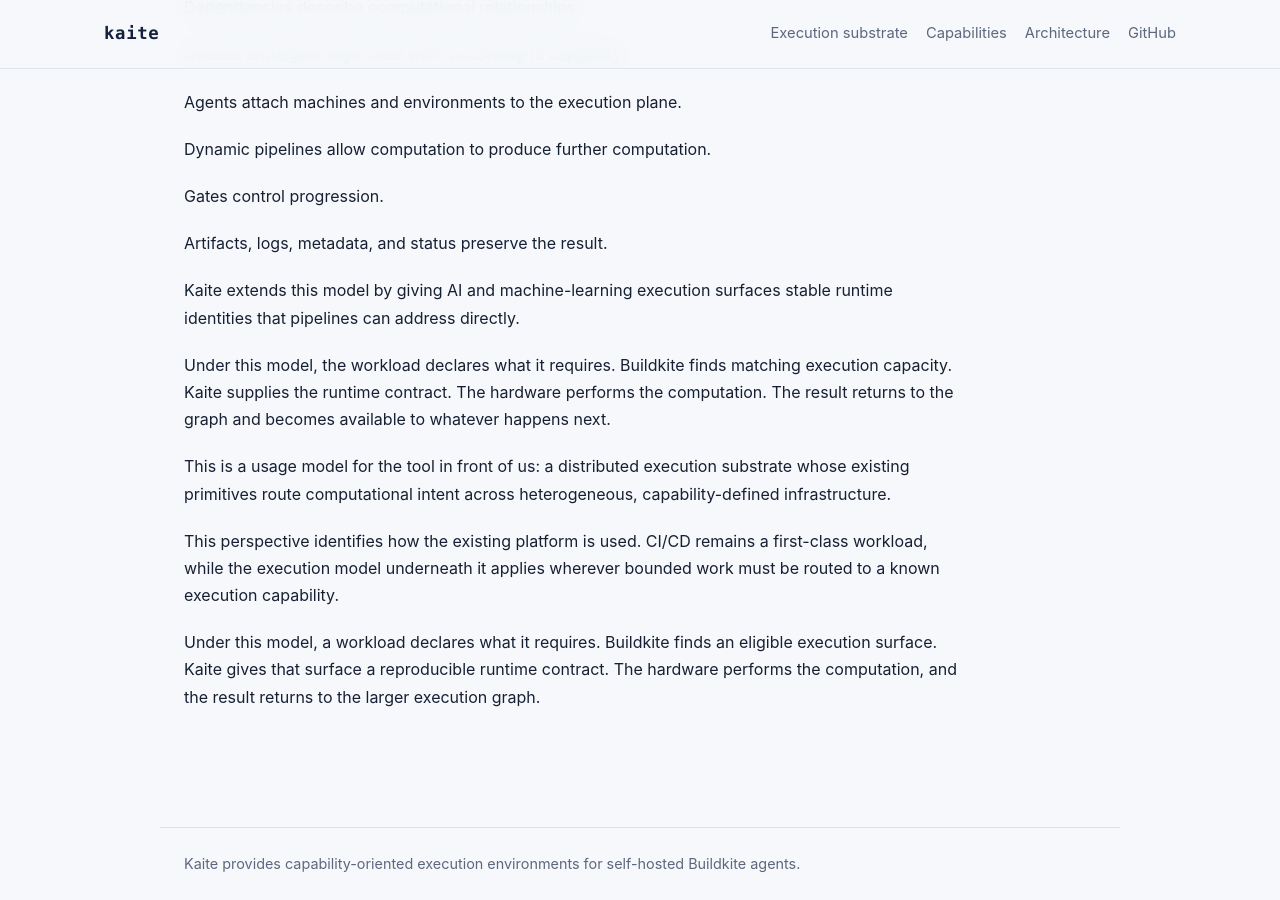
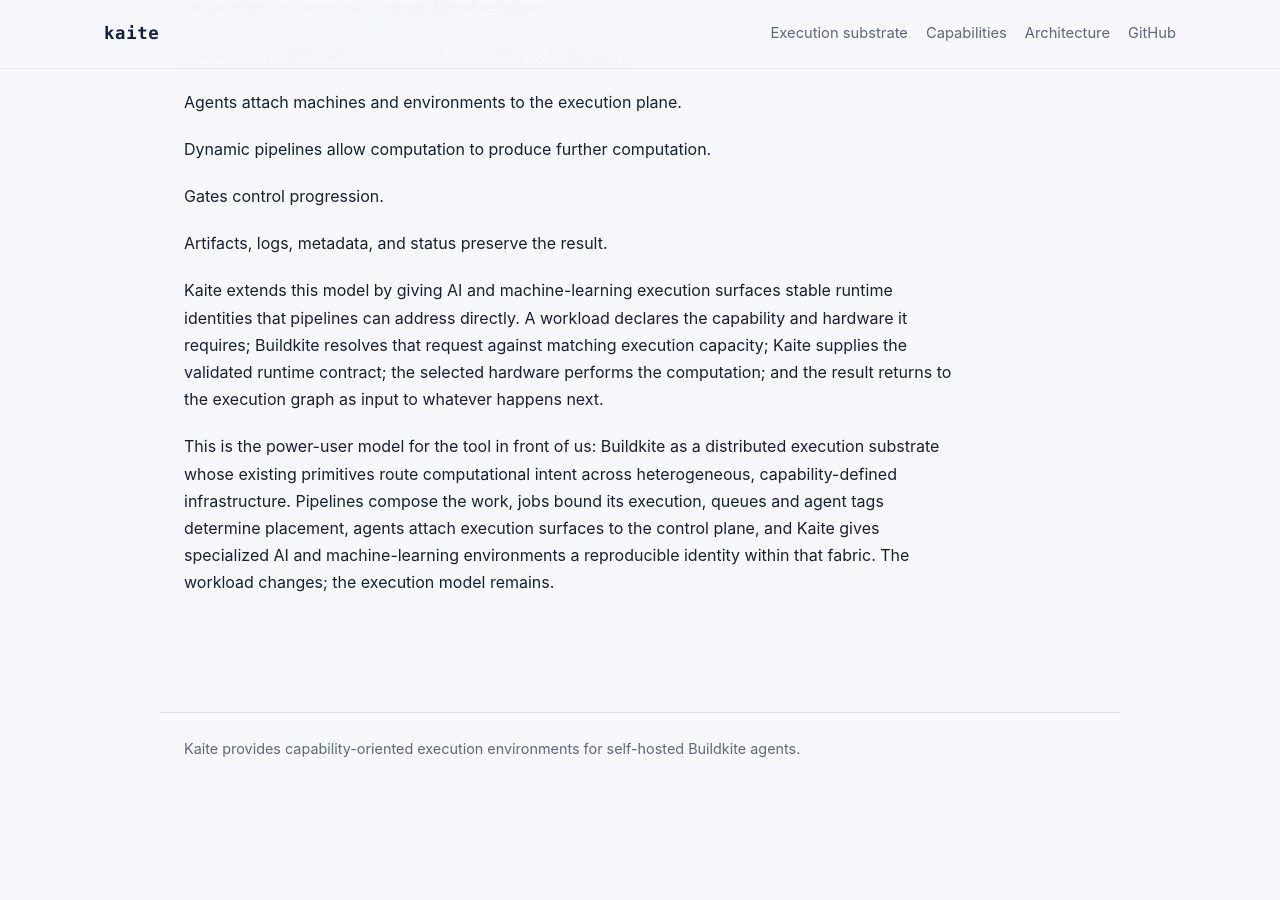
Before and after one commit to alexhraber/kait, a Jekyll site: the page built from docs/execution-substrate.md, in a window 1280 px wide and 900 px high, scrolled down 7468 px. Built offline with Jekyll 4.4.1, drawn with Linux system fonts in a browser that asks for light colours; after the commit the page ends 8254 px from its top, so only the background shows below that.

Commit message:
docs: compress execution substrate closing

```diff
--- a/docs/execution-substrate.md
+++ b/docs/execution-substrate.md
@@ -297,22 +297,16 @@ Gates control progression.
 Artifacts, logs, metadata, and status preserve the result.
 
 Kaite extends this model by giving AI and machine-learning execution surfaces
-stable runtime identities that pipelines can address directly.
+stable runtime identities that pipelines can address directly. A workload
+declares the capability and hardware it requires; Buildkite resolves that
+request against matching execution capacity; Kaite supplies the validated
+runtime contract; the selected hardware performs the computation; and the
+result returns to the execution graph as input to whatever happens next.
 
-Under this model, the workload declares what it requires. Buildkite finds
-matching execution capacity. Kaite supplies the runtime contract. The hardware
-performs the computation. The result returns to the graph and becomes
-available to whatever happens next.
-
-This is a usage model for the tool in front of us: a distributed execution
-substrate whose existing primitives route computational intent across
-heterogeneous, capability-defined infrastructure.
-
-This perspective identifies how the existing platform is used. CI/CD remains
-a first-class workload, while the execution model underneath it applies
-wherever bounded work must be routed to a known execution capability.
-
-Under this model, a workload declares what it requires. Buildkite finds an
-eligible execution surface. Kaite gives that surface a reproducible runtime
-contract. The hardware performs the computation, and the result returns to the
-larger execution graph.
+This is the power-user model for the tool in front of us: Buildkite as a
+distributed execution substrate whose existing primitives route computational
+intent across heterogeneous, capability-defined infrastructure. Pipelines
+compose the work, jobs bound its execution, queues and agent tags determine
+placement, agents attach execution surfaces to the control plane, and Kaite
+gives specialized AI and machine-learning environments a reproducible identity
+within that fabric. The workload changes; the execution model remains.
```
Also changed, not shown: .decapod/governance/claims.json, .decapod/governance/plan.json, .decapod/governance/trajectory.json, .decapod/governance/validation.json.
